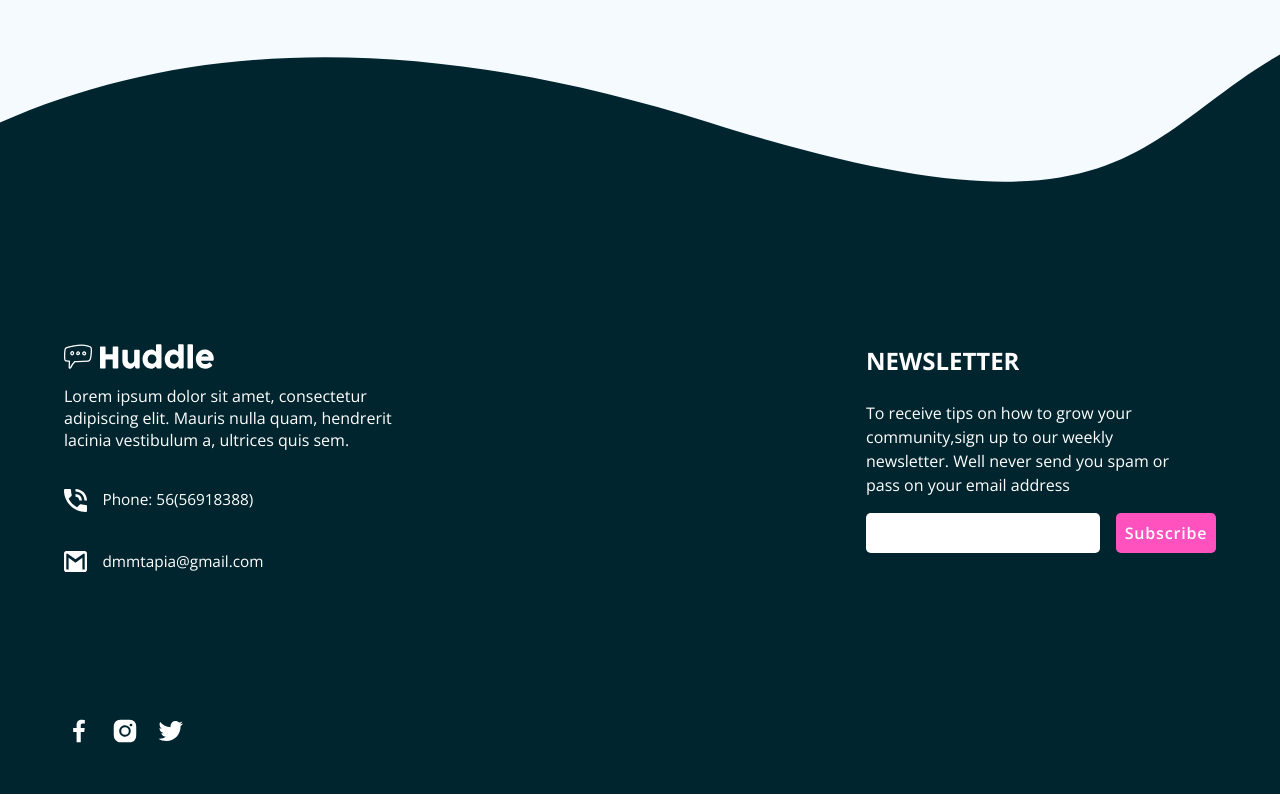
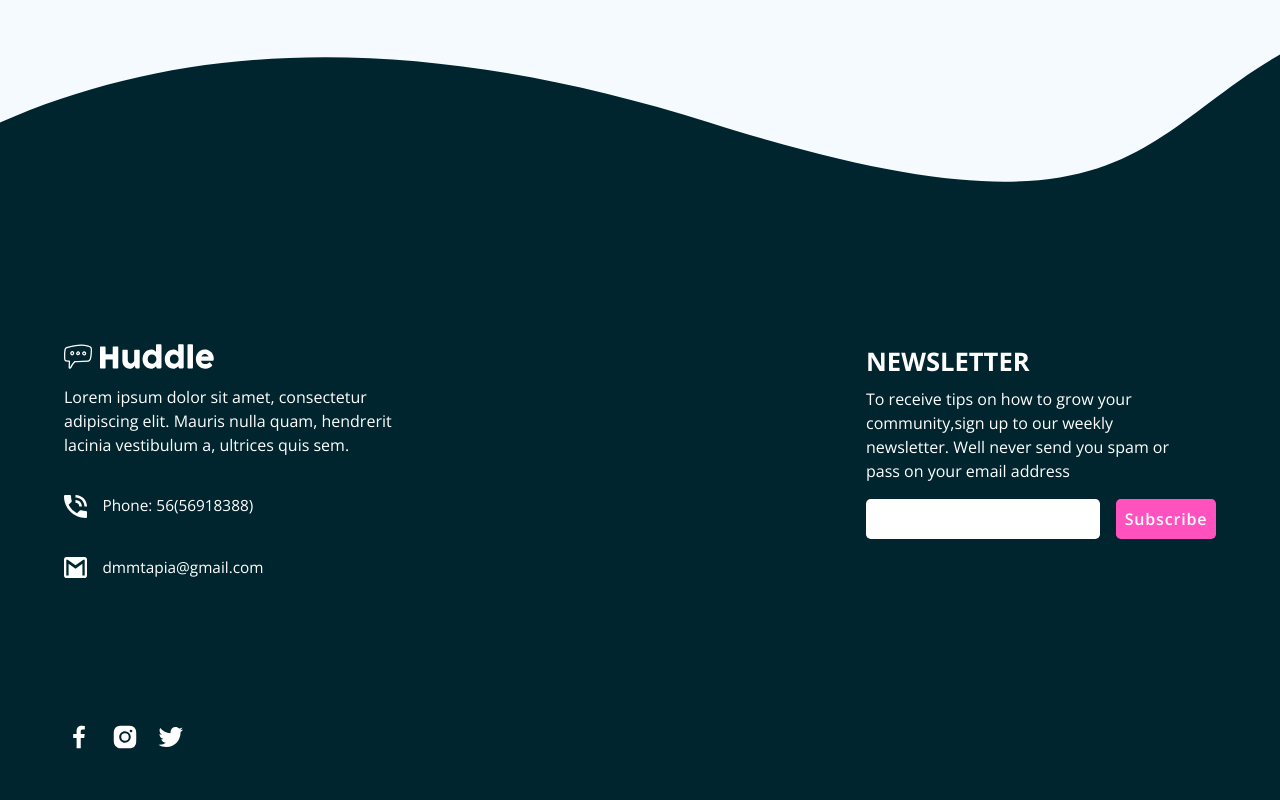
Before and after one commit to dmmtdeveloper/Mi-Primera-Pagina-Web-Estatica, a plain HTML site: page index.html in a window 1280 px wide. Shown: the part 3417-4217 px from the top of the page. Drawn offline with nearby package versions, Linux system fonts and the light colour scheme.

Commit message:
Update style.css

```diff
--- a/css/style.css
+++ b/css/style.css
@@ -259,8 +259,8 @@ body {
 
 
 .footer__title {
-    font-size: 1.5em;
-    padding-bottom: 1em;
+    font-size: 1.6em;
+    padding-bottom: 0.3em;
 }
 
 .footer__paragraph {
@@ -305,7 +305,12 @@ body {
 }
 
 .footer__paragraph {
-    font-size: 0.8em;
+    font-size: 1em;
+    line-height: 1.5em;
+}
+
+.footer__lorem{
+    font-size: 1em;
     line-height: 1.5em;
 }
 
```
